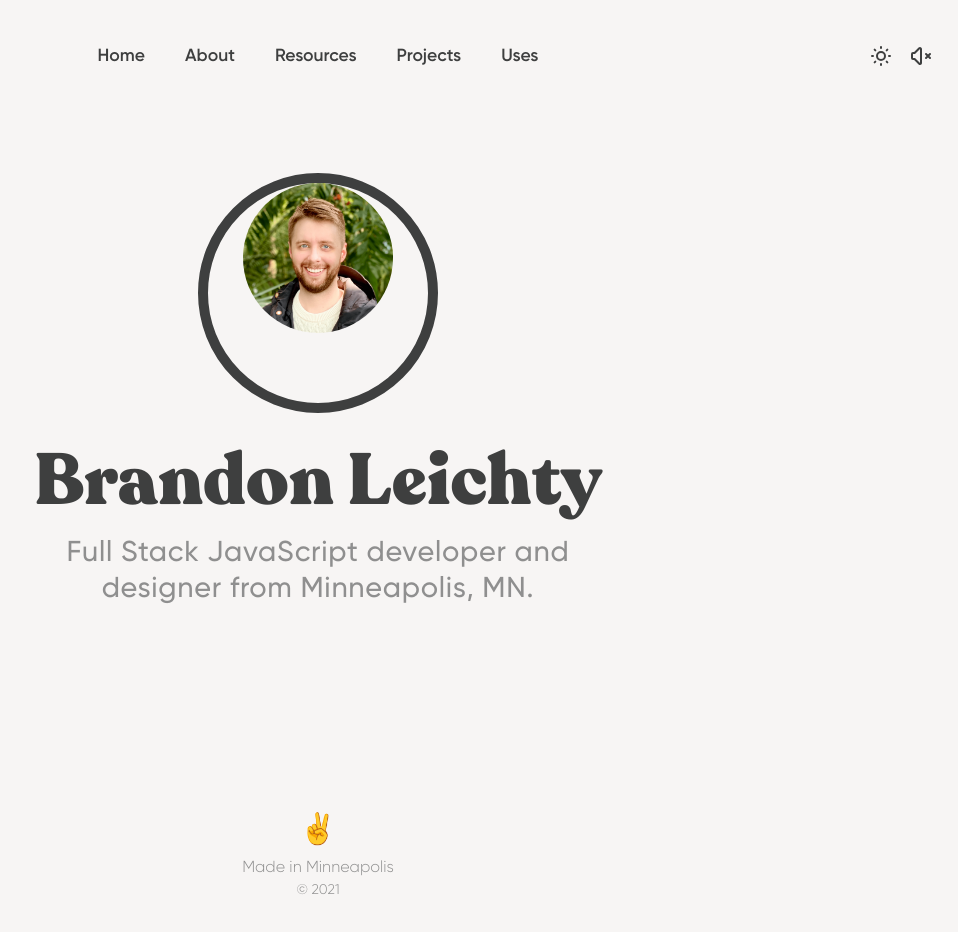
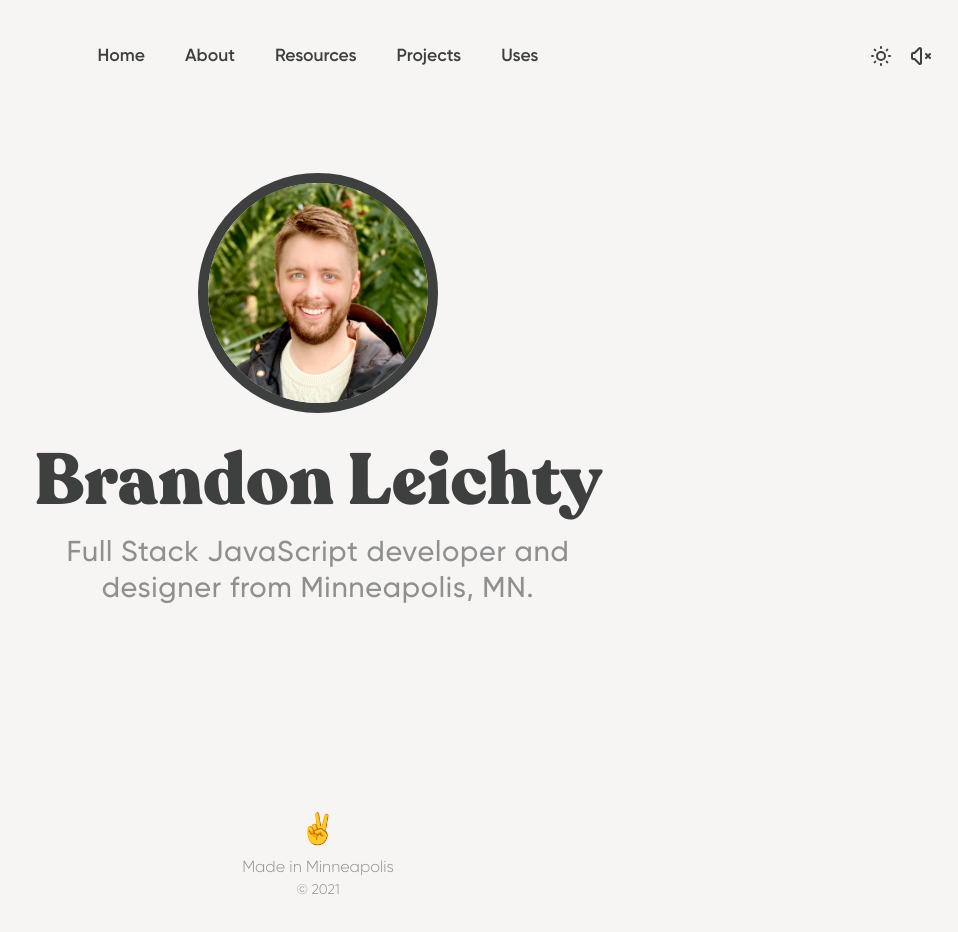
Before and after one commit to brandonleichty/personal-website-nextjs, a Next.js app: page / in a window 1280 px wide. Shown: the top 932 px of the page, without its empty margins (322-1280 px from the left). Built offline with nearby package versions, Linux system fonts and the light colour scheme; no server answers.

Commit message:
adjust image size to 300 x 300

```diff
--- a/pages/index.js
+++ b/pages/index.js
@@ -27,8 +27,8 @@ export default function Home() {
                   <Image
                     src="/images/brandonMin.png"
                     alt="Picture of the author"
-                    width={150}
-                    height={150}
+                    width={300}
+                    height={300}
                     priority
                     className="hero-img rounded-full border-white border-solid w-48 h-48 sm:w-60 sm:h-60"
                   />
```
